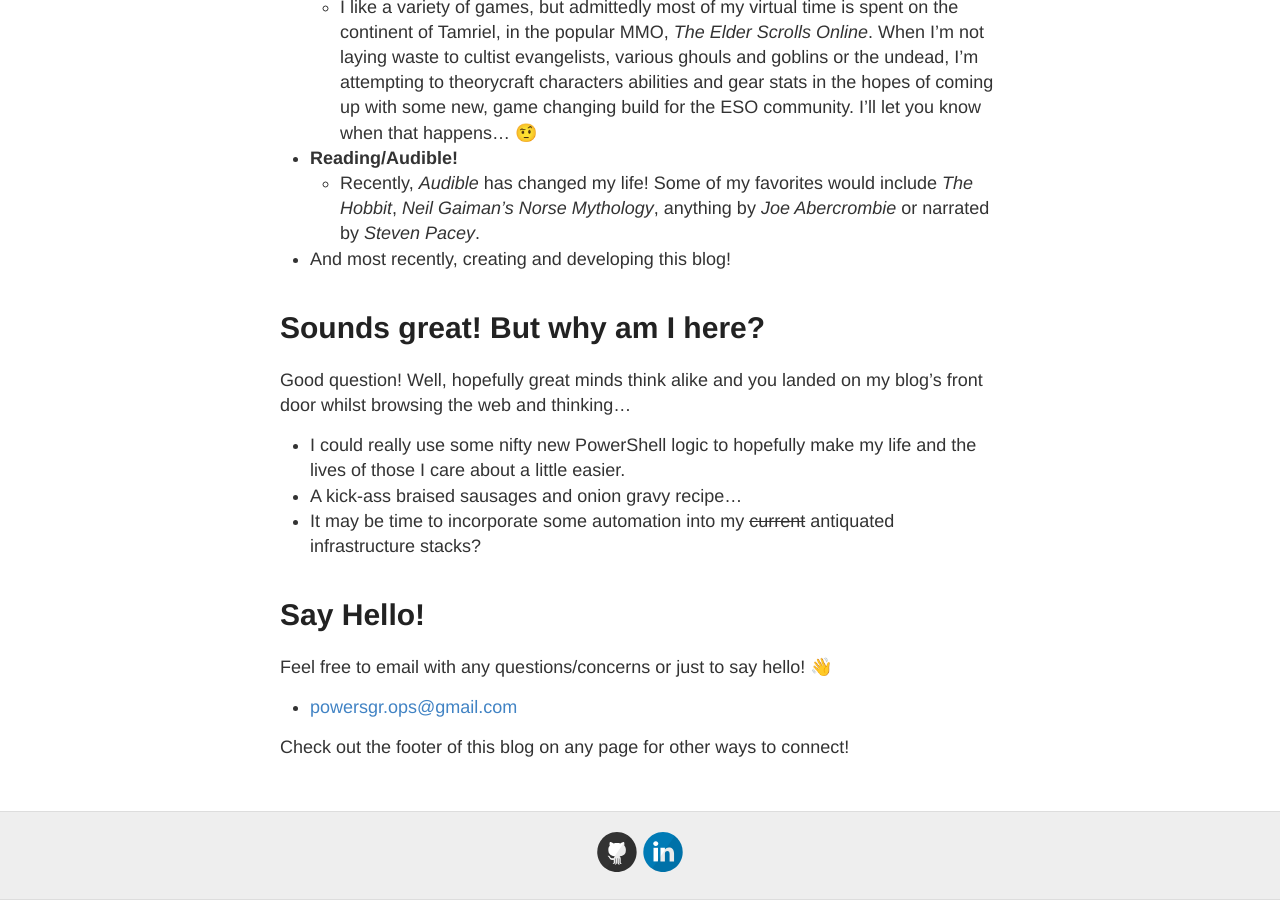
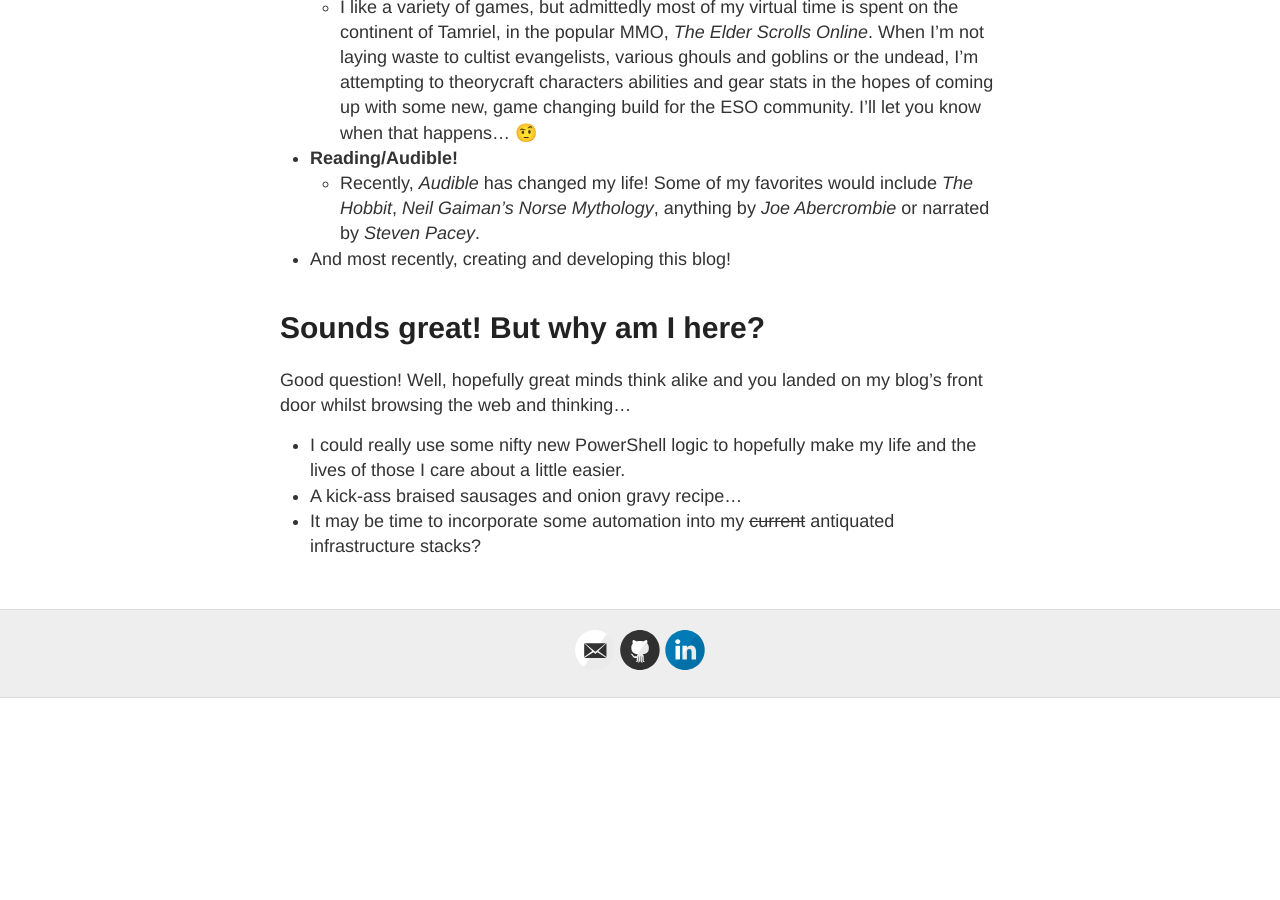
Before and after one commit to PowersgrOps/PowersgrOps.github.io, a Jekyll site: the page built from about.md, in a window 1280 px wide and 900 px high, scrolled down 1448 px. Built offline with Jekyll 4.4.1, drawn with Linux system fonts in a browser that asks for light colours; after the commit the page ends 2146 px from its top, so only the background shows below that.

Commit message:
Updated _config.yml and about.md.

```diff
--- a/_config.yml
+++ b/_config.yml
@@ -18,7 +18,7 @@
 # Includes an icon in the footer for each application you fill out
 footer-links:
   dribbble:
-  email:
+  email: powersgr.ops@gmail.com
   facebook:
   flickr:
   github: PowersgrOps
--- a/about.md
+++ b/about.md
@@ -44,11 +44,3 @@
 * I could really use some nifty new PowerShell logic to hopefully make my life and the lives of those I care about a little easier.
 * A kick-ass braised sausages and onion gravy recipe...
 * It may be time to incorporate some automation into my ~~current~~ antiquated infrastructure stacks?
-
-
-# Say Hello!
-
-Feel free to email with any questions/concerns or just to say hello! 👋
-* [powersgr.ops@gmail.com](mailto:email@domain.com)
-
-Check out the footer of this blog on any page for other ways to connect!
```
